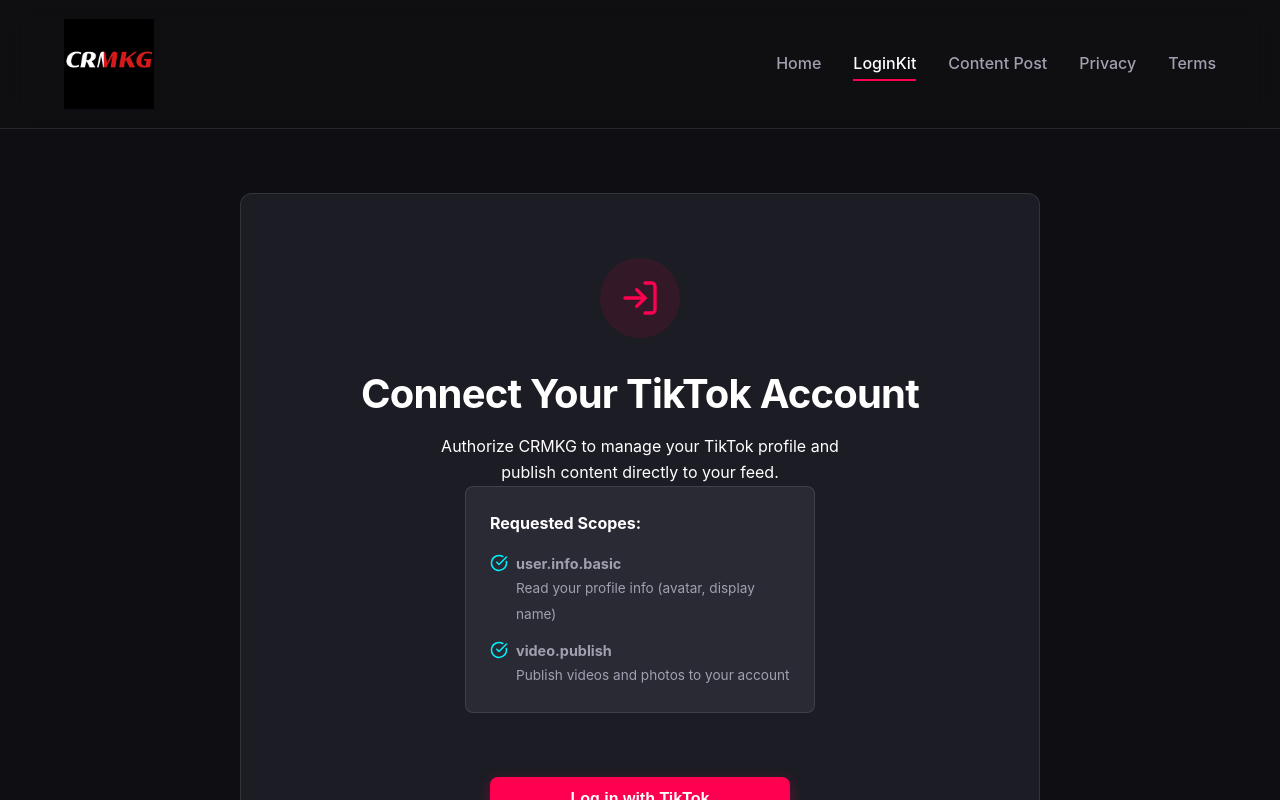
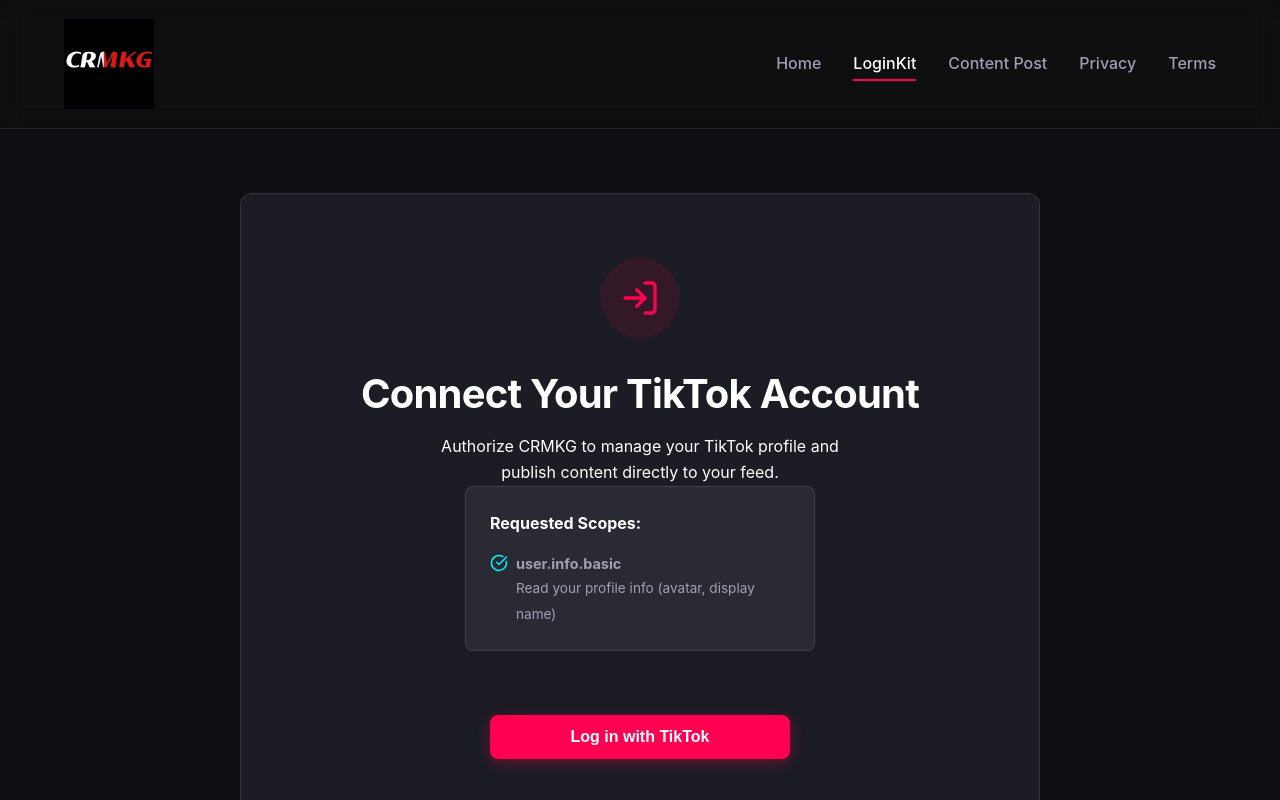
Before and after one commit to yebtea-cmd/test, a React (Vite) app: page /loginkit in a window 1280 px wide. Shown: the top 800 px of the page. Built offline with nearby package versions, Linux system fonts and the light colour scheme.

Commit message:
Temporarily remove video.publish scope to allow login while Content Posting API is under review

```diff
--- a/src/App.tsx
+++ b/src/App.tsx
@@ -107,7 +107,7 @@ const LoginKitPage = () => {
     const params = new URLSearchParams({
       client_key: CLIENT_KEY,
       response_type: 'code',
-      scope: 'user.info.basic,video.publish',
+      scope: 'user.info.basic',
       redirect_uri: REDIRECT_URI,
       state: csrfState,
       code_challenge: codeChallenge,
@@ -165,13 +165,6 @@ const LoginKitPage = () => {
                   <div>
                     <strong style={{ color: 'var(--text)', display: 'block', fontSize: '0.9rem' }}>user.info.basic</strong>
                     <span style={{ fontSize: '0.85rem' }}>Read your profile info (avatar, display name)</span>
-                  </div>
-                </div>
-                <div style={{ display: 'flex', alignItems: 'flex-start', gap: '0.5rem', color: 'var(--text-muted)' }}>
-                  <CheckCircle size={18} color="var(--secondary)" style={{ flexShrink: 0, marginTop: '2px' }} />
-                  <div>
-                    <strong style={{ color: 'var(--text)', display: 'block', fontSize: '0.9rem' }}>video.publish</strong>
-                    <span style={{ fontSize: '0.85rem' }}>Publish videos and photos to your account</span>
                   </div>
                 </div>
               </div>
```
